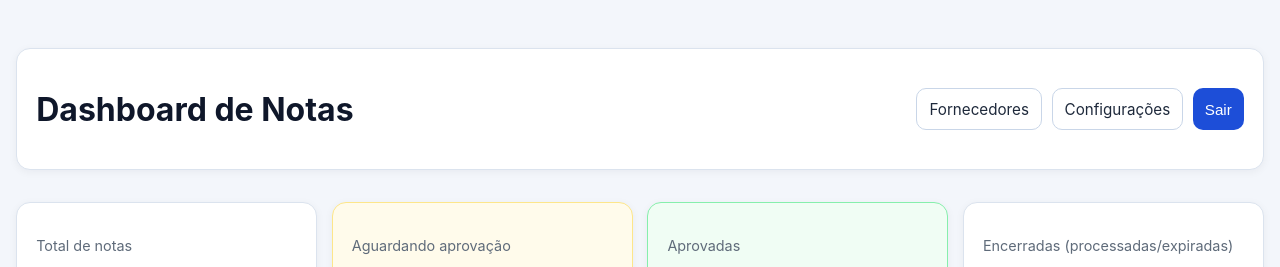
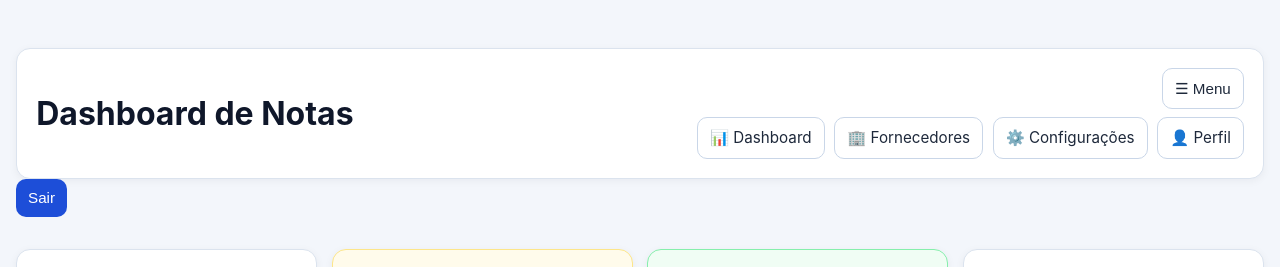
Before and after one commit to rpa-flow/rpa-approval-flow, a Next.js app: page /dashboard in a window 1280 px wide. Shown: the top 267 px of the page. Built offline with nearby package versions, Linux system fonts and the light colour scheme; no server answers.

Commit message:
feat: unificar header com menu rápido para navegação diária

```diff
--- /dev/null
+++ b/src/app/components/app-header.tsx
@@ -0,0 +1,43 @@
+"use client";
+
+import Link from "next/link";
+import { useState } from "react";
+
+type HeaderLink = {
+  href: string;
+  label: string;
+  icon?: string;
+};
+
+type AppHeaderProps = {
+  title: string;
+  subtitle?: string;
+  links: HeaderLink[];
+};
+
+export function AppHeader({ title, subtitle, links }: AppHeaderProps) {
+  const [open, setOpen] = useState(false);
+
+  return (
+    <header className="topbar card">
+      <div>
+        <h1>{title}</h1>
+        {subtitle && <p className="muted">{subtitle}</p>}
+      </div>
+
+      <div className="header-menu">
+        <button type="button" className="button-secondary menu-toggle" onClick={() => setOpen((v) => !v)}>
+          ☰ Menu
+        </button>
+        <nav className={`actions-row nav-menu ${open ? "open" : ""}`}>
+          {links.map((link) => (
+            <Link key={`${link.href}-${link.label}`} href={link.href} className="button-secondary">
+              {link.icon ? `${link.icon} ` : ""}
+              {link.label}
+            </Link>
+          ))}
+        </nav>
+      </div>
+    </header>
+  );
+}
--- a/src/app/dashboard/page.tsx
+++ b/src/app/dashboard/page.tsx
@@ -1,8 +1,8 @@
 "use client";
 
-import Link from "next/link";
 import { useEffect, useMemo, useState } from "react";
 import { useRouter } from "next/navigation";
+import { AppHeader } from "@/app/components/app-header";
 
 type Me = {
   manager: {
@@ -93,25 +93,23 @@ export default function DashboardPage() {
 
   return (
     <main className="container container-wide">
-      <header className="topbar card">
-        <div>
-          <h1>Dashboard de Notas</h1>
-          {me && (
-            <p className="muted">
-              {me.manager.nome} ({me.manager.email}) — fornecedores: {me.manager.suppliers.map((s) => s.supplierName).join(", ")}
-            </p>
-          )}
-        </div>
-        <div className="actions-row">
-          <Link href="/fornecedores" className="button-secondary">
-            Fornecedores
-          </Link>
-          <Link href="/configuracoes" className="button-secondary">
-            Configurações
-          </Link>
-          <button onClick={logout}>Sair</button>
-        </div>
-      </header>
+      <AppHeader
+        title="Dashboard de Notas"
+        subtitle={
+          me
+            ? `${me.manager.nome} (${me.manager.email}) — fornecedores: ${me.manager.suppliers.map((s) => s.supplierName).join(", ")}`
+            : undefined
+        }
+        links={[
+          { href: "/dashboard", label: "Dashboard", icon: "📊" },
+          { href: "/fornecedores", label: "Fornecedores", icon: "🏢" },
+          { href: "/configuracoes", label: "Configurações", icon: "⚙️" },
+          { href: "/configuracoes#perfil", label: "Perfil", icon: "👤" }
+        ]}
+      />
+      <div className="actions-row">
+        <button onClick={logout}>Sair</button>
+      </div>
 
       <section className="stats-grid">
         <article className="card stat-card">
--- a/src/app/globals.css
+++ b/src/app/globals.css
@@ -52,6 +52,16 @@ body {
 .actions-row {
   display: flex;
   gap: 0.6rem;
+}
+
+.header-menu {
+  display: grid;
+  gap: 0.5rem;
+  justify-items: end;
+}
+
+.menu-toggle {
+  display: none;
 }
 
 .form-grid {
@@ -233,6 +243,20 @@ th {
     flex-direction: column;
     align-items: flex-start;
   }
+
+  .menu-toggle {
+    display: inline-flex;
+  }
+
+  .nav-menu {
+    display: none;
+    width: 100%;
+    flex-direction: column;
+  }
+
+  .nav-menu.open {
+    display: flex;
+  }
 }
 
 
```
Also changed, not shown: src/app/cadastros/page.tsx (+11 -18 lines), src/app/configuracoes/page.tsx (+12 -15 lines), src/app/fornecedores/page.tsx (+11 -15 lines), 1 other file (tests, documents, lock files or other folders).
